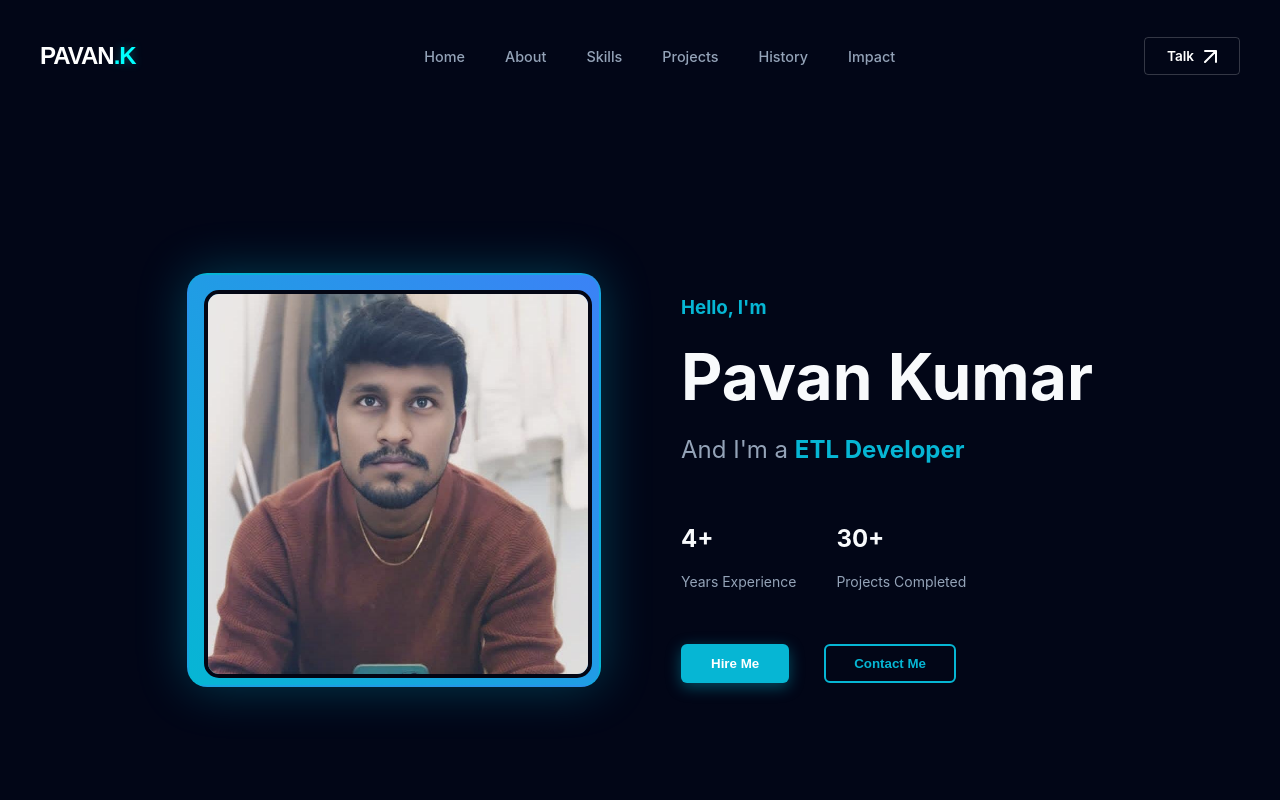
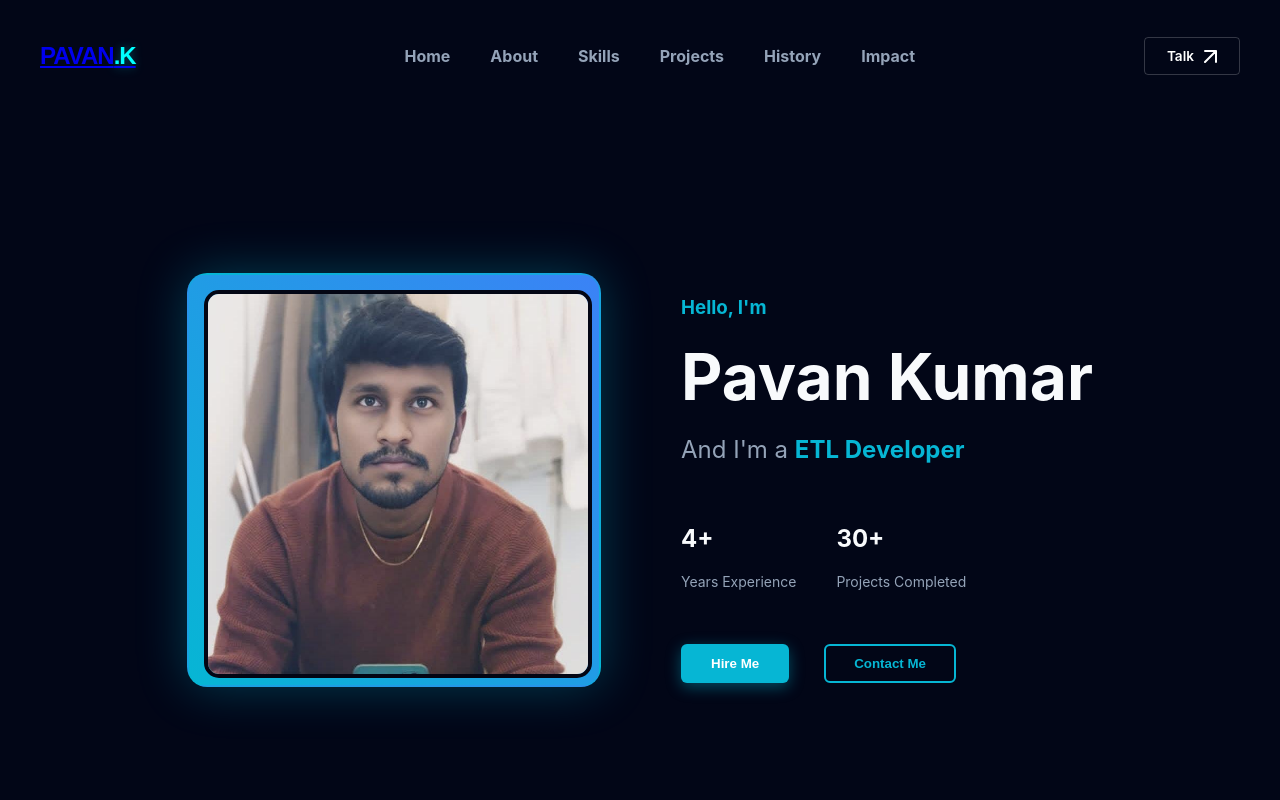
Before and after one commit to asmaasma3528-ai/Portfolio, a React (Vite) app in the folder frontend/: page / in a window 1280 px wide. Shown: the top 800 px of the page. Built offline with nearby package versions, Linux system fonts and the light colour scheme; no server answers.

Commit message:
added the font size and navigation to name

```diff
--- a/frontend/src/components/header.jsx
+++ b/frontend/src/components/header.jsx
@@ -21,7 +21,7 @@ export default function Header() {
     <nav className={`navbar-compact ${scrolled ? "scrolled" : ""} ${isOpen ? "menu-open" : ""}`}>
       <div className="nav-container">
         <div className="logo-text" onClick={closeMenu}>
-          PAVAN<span>.K</span>
+         <a href = "#home">PAVAN<span>.K</span></a>
         </div>
 
         {/* Hamburger Icon */}
--- a/frontend/src/styles/header.css
+++ b/frontend/src/styles/header.css
@@ -48,8 +48,8 @@
 .nav-link {
   text-decoration: none;
   color: var(--text-dim);
-  font-size: 0.9rem;
-  font-weight: 500;
+  font-size: 1rem;
+  font-weight: bold;
   position: relative;
   padding: 5px 0;
   transition: color 0.3s ease;
```
